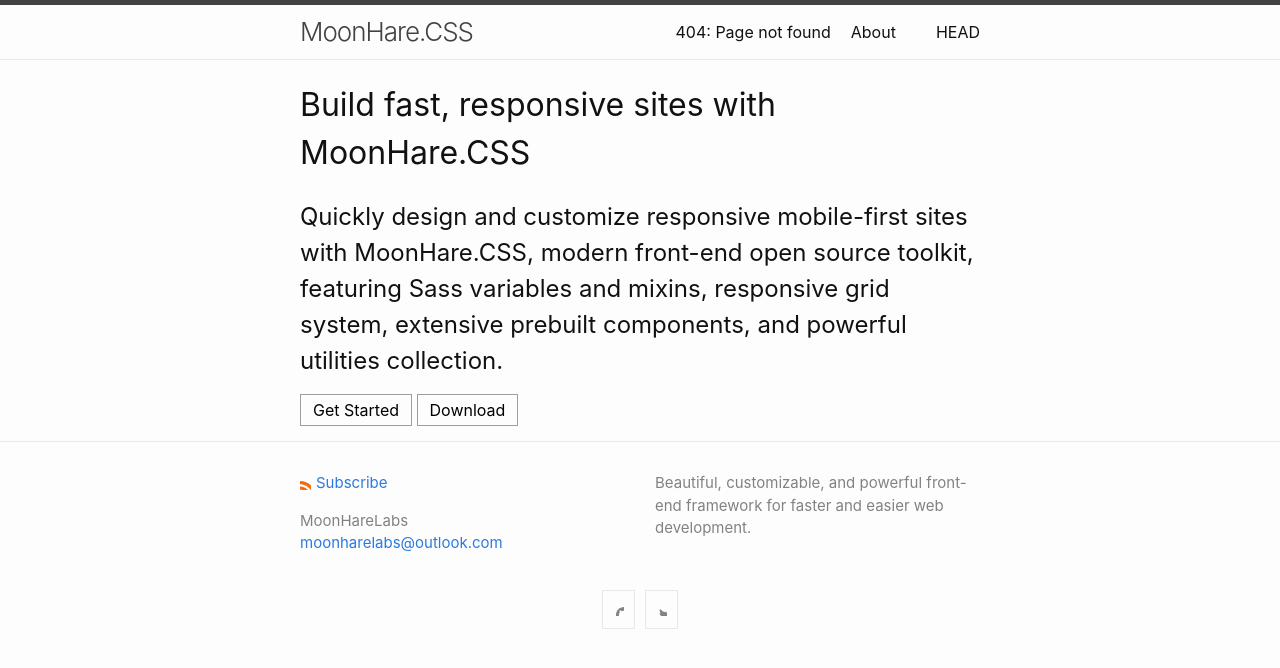
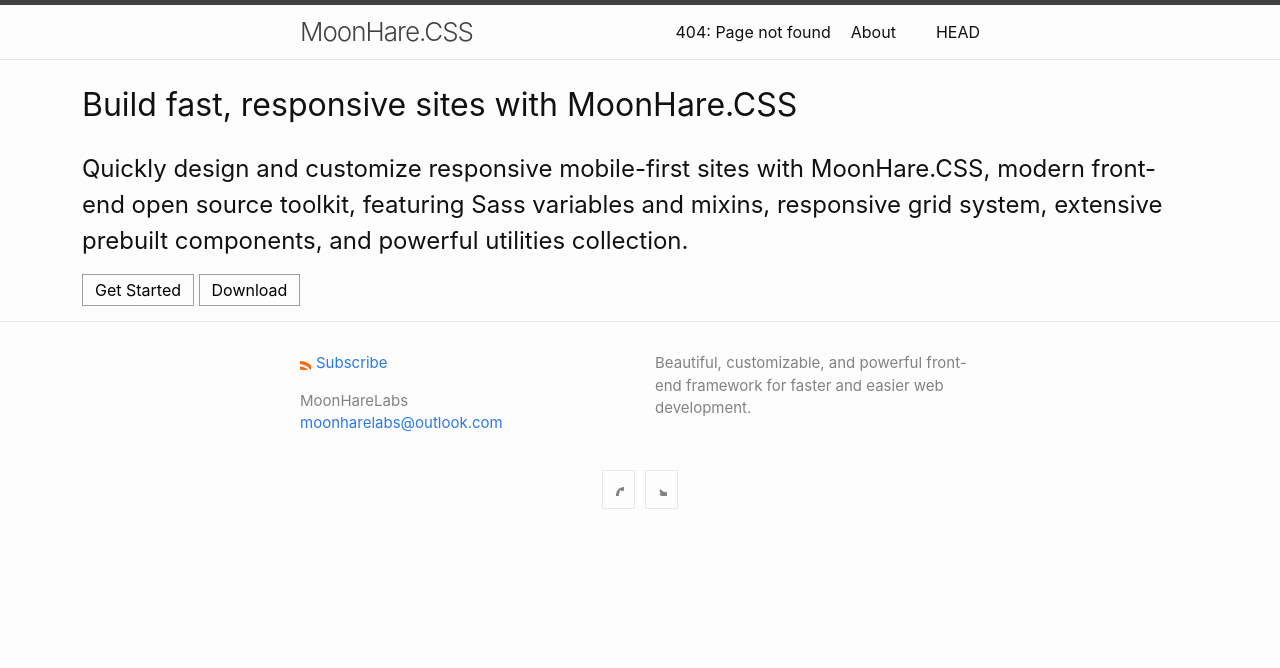
Before and after one commit to Magicianred/moonharelabs.github.io, a Jekyll site: the page built from index.md, in a window 1280 px wide. Shown: the top 668 px of the page. Built offline with Jekyll 4.4.1, drawn with Linux system fonts in a browser that asks for light colours.

Commit message:
Update default.html

```diff
--- a/_layouts/default.html
+++ b/_layouts/default.html
@@ -8,9 +8,7 @@
     {%- include header.html -%}
 
     <main class="container" aria-label="Content">
-      <div class="wrapper">
         {{ content }}
-      </div>
     </main>
 
     {%- include footer.html -%}
```
